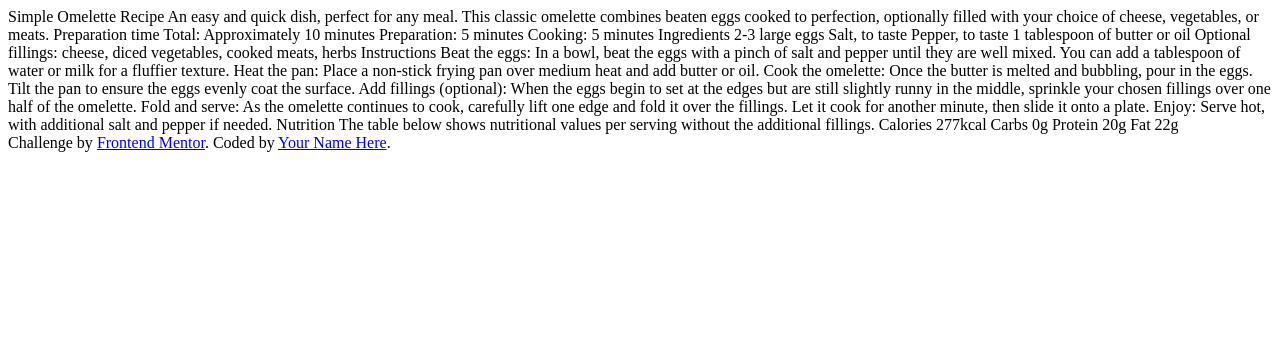
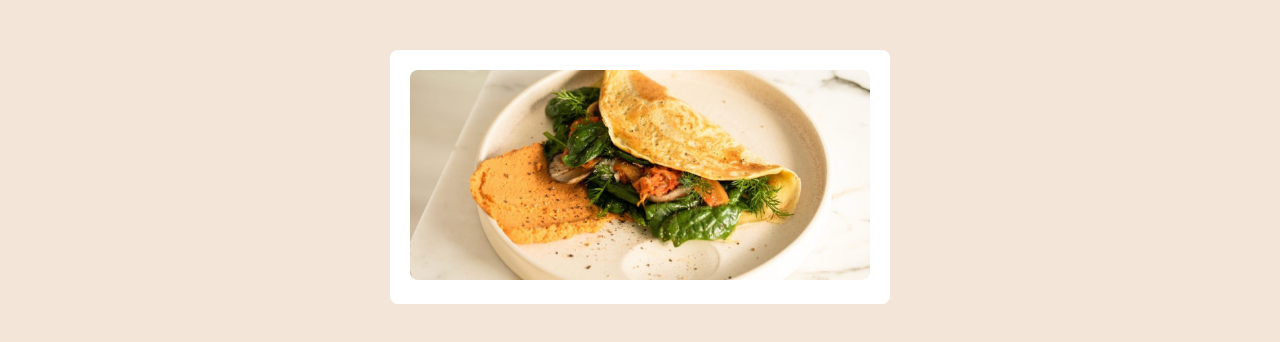
Before and after one commit to mateuszbizon/recipe_page, a website: page index.html in a window 1280 px wide. Drawn offline with Linux system fonts and the light colour scheme.

Commit message:
added img box

```diff
--- a/index.html
+++ b/index.html
@@ -5,67 +5,15 @@
     <meta charset="UTF-8">
     <meta name="viewport" content="width=device-width, initial-scale=1.0">
     <link rel="icon" type="image/png" sizes="32x32" href="./assets/images/favicon-32x32.png">
-
     <title>Frontend Mentor | Recipe page</title>
+    <link rel="stylesheet" href="../dist/css/main.min.css">
 </head>
 
 <body>
-    Simple Omelette Recipe
-
-    An easy and quick dish, perfect for any meal. This classic omelette combines beaten eggs cooked
-    to perfection, optionally filled with your choice of cheese, vegetables, or meats.
-
-    Preparation time
-
-    Total: Approximately 10 minutes
-    Preparation: 5 minutes
-    Cooking: 5 minutes
-
-    Ingredients
-
-    2-3 large eggs
-    Salt, to taste
-    Pepper, to taste
-    1 tablespoon of butter or oil
-    Optional fillings: cheese, diced vegetables, cooked meats, herbs
-
-    Instructions
-
-    Beat the eggs: In a bowl, beat the eggs with a pinch of salt and pepper until they are well mixed.
-    You can add a tablespoon of water or milk for a fluffier texture.
-
-    Heat the pan: Place a non-stick frying pan over medium heat and add butter or oil.
-
-    Cook the omelette: Once the butter is melted and bubbling, pour in the eggs. Tilt the pan to ensure
-    the eggs evenly coat the surface.
-
-    Add fillings (optional): When the eggs begin to set at the edges but are still slightly runny in the
-    middle, sprinkle your chosen fillings over one half of the omelette.
-
-    Fold and serve: As the omelette continues to cook, carefully lift one edge and fold it over the
-    fillings. Let it cook for another minute, then slide it onto a plate.
-
-    Enjoy: Serve hot, with additional salt and pepper if needed.
-
-    Nutrition
-
-    The table below shows nutritional values per serving without the additional fillings.
-
-    Calories
-    277kcal
-
-    Carbs
-    0g
-
-    Protein
-    20g
-
-    Fat
-    22g
-
-    <div class="attribution">
-        Challenge by <a href="https://www.frontendmentor.io?ref=challenge" target="_blank">Frontend Mentor</a>.
-        Coded by <a href="#">Your Name Here</a>.
+    <div class="recipe">
+        <div class="recipe__img-box">
+            <img src="../assets/images/image-omelette.jpeg" alt="omelette" class="recipe__img">
+        </div>
     </div>
 </body>
 
--- /dev/null
+++ b/src/sass/abstract/_colors.scss
@@ -0,0 +1 @@
+$background-color: #F3E5D8;
--- /dev/null
+++ b/src/sass/components/_index.scss
@@ -0,0 +1 @@
+@forward "./recipe";
--- /dev/null
+++ b/src/sass/components/_recipe.scss
@@ -0,0 +1,25 @@
+.recipe {
+	width: clamp(320px, 70%, 500px);
+	background-color: #fff;
+	margin: 0 auto;
+	border-radius: 8px;
+
+	&__img-box {
+		width: clamp(320px, 100%, 500px);
+		border-radius: 8px;
+		margin: 0 auto;
+		text-align: center;
+	}
+
+	&__img {
+		width: 100%;
+		border-radius: 8px;
+	}
+}
+
+@media (min-width: 576px) {
+	.recipe {
+		padding: 20px;
+        margin: 50px auto 0;
+	}
+}
--- /dev/null
+++ b/src/sass/main.scss
@@ -0,0 +1,12 @@
+@use "./abstract/colors" as *;
+@use './components';
+
+* {
+    box-sizing: border-box;
+    margin: 0;
+    padding: 0;
+}
+
+body {
+    background-color: $background-color;
+}
```
Also changed, not shown: dist/css/main.min.css (added), 1 other file.
